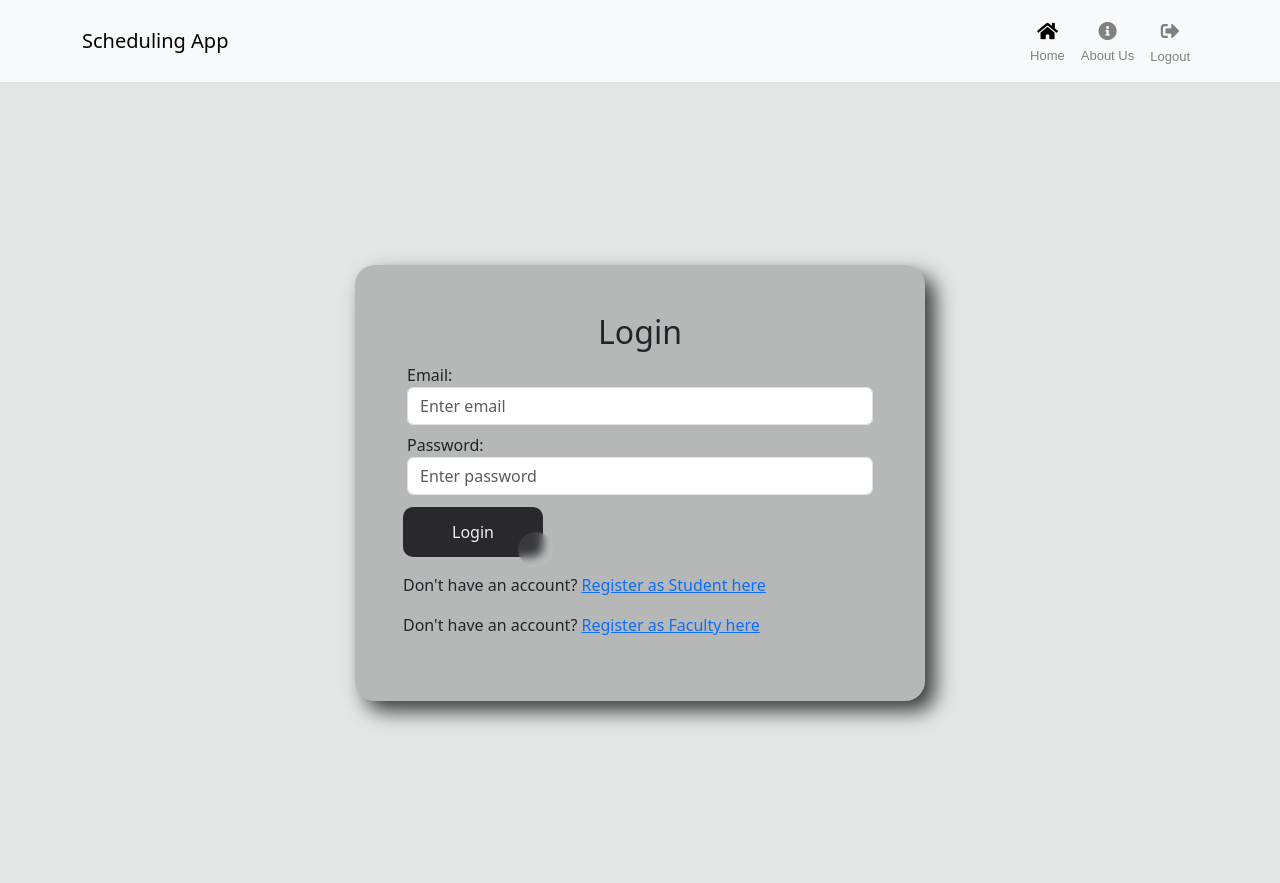
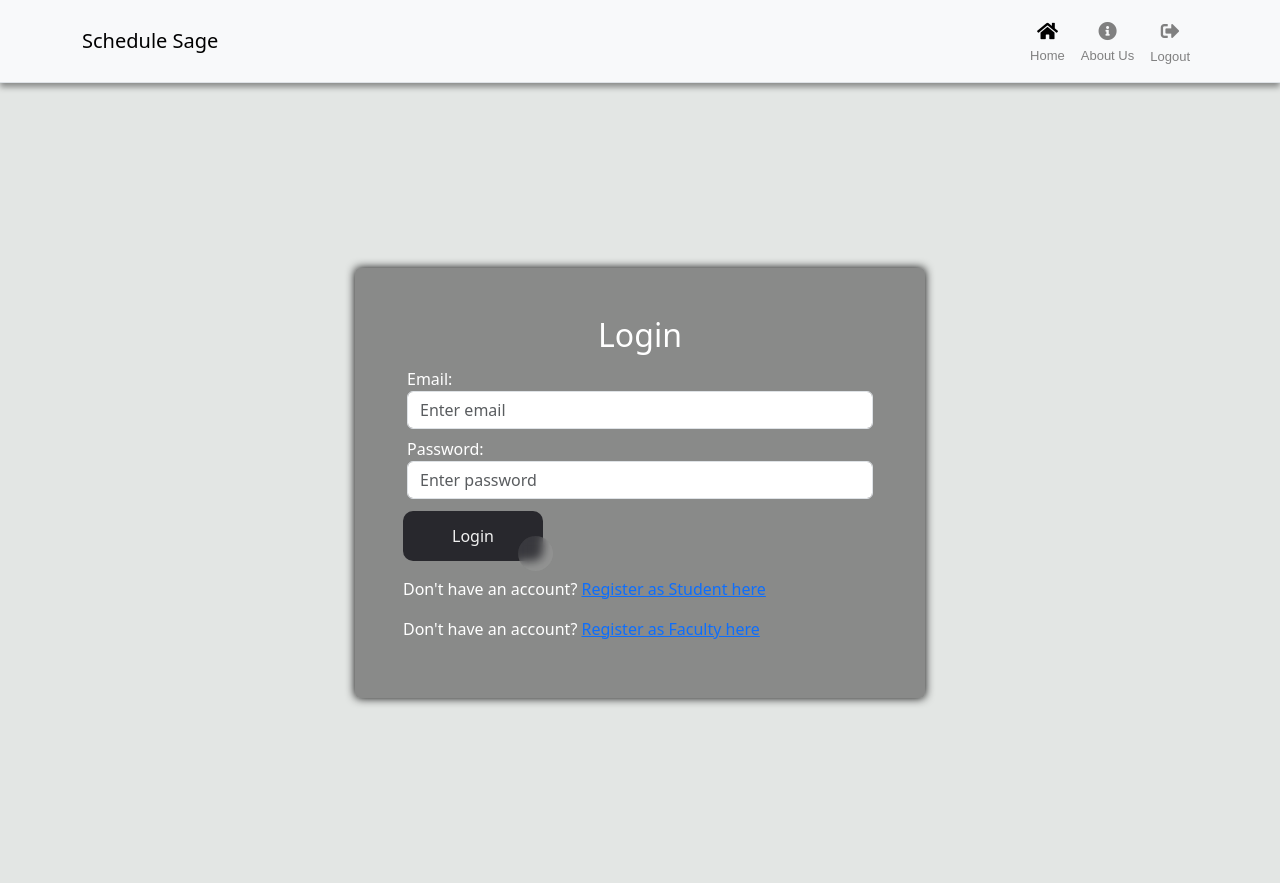
Before and after one commit to SaiSatya16/Schedule-Sage, a Flask app: page / in a window 1280 px wide. Run offline with Flask 3, Linux system fonts and the light colour scheme; some libraries are stand-ins or nearby versions.

Commit message:
adding styling for student_home.js

```diff
--- a/static/style.css
+++ b/static/style.css
@@ -193,10 +193,13 @@ svg:hover span {
 }
 
 .form-container {
-  background-color: rgba(0, 0, 0, 0.2);
-  box-shadow: 10px 10px 20px 0px rgba(0, 0, 0, 0.75);
-  height: 100%;
-  border-radius: 20px;
+  color: #fff;
+  background-color: rgba(0, 0, 0, 0.4);
+  padding: 40px;
+  border-radius: 5px;
+  box-shadow: 0 0 10px #000;
+  width: 500px;
+  height: 430px;
 }
 
 .login-input {
@@ -335,6 +338,45 @@ svg:hover span {
 }
 
 /*navbar.js*/
+.navbar-container {
+  background-color: #f8f9fa;
+  box-shadow: 0px 4px 6px rgba(0, 0, 0, 0.4);
+}
+
+.pulser {
+  width: 20px;
+  height: 20px;
+  background: red;
+  border-radius: 50%;
+  position: relative;
+  margin-left: 10px;
+}
+
+.pulser::after {
+  animation: pulse 1000ms cubic-bezier(0.9, 0.7, 0.5, 0.9) infinite;
+}
+
+@keyframes pulse {
+  0% {
+    opacity: 0;
+  }
+  50% {
+    transform: scale(1.4);
+    opacity: 0.4;
+  }
+}
+
+.pulser::after {
+  content: "";
+  position: absolute;
+  width: 100%;
+  height: 100%;
+  top: 0;
+  left: 0;
+  background: darkred;
+  border-radius: 50%;
+  z-index: -1;
+}
 
 /*faculty_home.js*/
 .fac-home-container {
@@ -389,3 +431,8 @@ svg:hover span {
   border: red solid;
   border-width: 1px;
 }
+
+/*student_home.js*/
+.schedule-time {
+  font-family: "Roboto";
+}
--- a/static/vue/components/faculty_home.js
+++ b/static/vue/components/faculty_home.js
@@ -75,7 +75,13 @@ const Facultyhome = Vue.component("facultyhome", {
               </div>
            </div>
            <div class="mt-4">
+              <div class="d-flex flex-row align-items-center">
+                 <div>
                     <h2>Today's Schedule</h2>
+                 </div>
+                 <div class="pulser"></div>
+              </div>
+           </div>
            <div v-if="currentDaySchedule.length === 0">
               <p>No schedule for today.</p>
            </div>
--- a/static/vue/components/navbar.js
+++ b/static/vue/components/navbar.js
@@ -1,9 +1,9 @@
 const Navbar = Vue.component("Navbar", {
   template: `
 
-  <nav class="navbar navbar-expand-lg navbar-light bg-light sticky-top border-bottom">
+  <nav class="navbar navbar-expand-lg sticky-top border-bottom navbar-container">
     <div class="container">
-    <a class="navbar-brand" href="/" > Scheduling App </a>
+    <a class="navbar-brand" href="/" > Schedule Sage </a>
       <button class="navbar-toggler" type="button" data-bs-toggle="collapse" data-bs-target="#navbarNavAltMarkup" aria-controls="navbarNavAltMarkup" aria-expanded="false" aria-label="Toggle navigation">
         <span class="navbar-toggler-icon"></span>
       </button>
@@ -34,16 +34,18 @@ const Navbar = Vue.component("Navbar", {
         <a class="nav-link" href="#/studentenroll" style="display: flex; flex-direction: column; align-items: center; text-align: center;">
           <i class="fas fa-bell fa-lg text-center"></i>
           <div class="menutext mt-2"><router-link class="menutext mt-2" to="/studentenroll">Enroll</router-link></div>
+
         </a>
+
       </li>
 
 
       <!-- Logout -->
-      <li class="nav-item border-left h-25">
-      <button @click='logout' class="nav-link active d-lg-block" style="display: flex; flex-direction: column; align-items: center; text-align: center; border: none; background: none;">
+      <li class="nav-item">
+      <a @click='logout' class="nav-link active d-lg-block" style="display: flex; flex-direction: column; align-items: center; text-align: center; border: none; background: none;">
           <i class="fas fa-sign-out-alt fa-lg text-center"></i>
           <div class="menutext">Logout</div>
-      </button>
+      </a>
       </li>
 
 
@@ -51,6 +53,8 @@ const Navbar = Vue.component("Navbar", {
       </div>
     </div>
   </nav>
+
+
 
   `,
   data() {
--- a/static/vue/components/student_home.js
+++ b/static/vue/components/student_home.js
@@ -1,19 +1,25 @@
 const Studenthome = Vue.component("studenthome", {
   template: `
-        <div class="container mt-4">
+  <div class="main-container pb-5">
+        <div class="container">
             <div class="row">
                 <div class="col-lg-8 offset-lg-2">
                     <div class="mt-4">
+                    <div class="d-flex flex-row align-items-center">
+                        <div>
                             <h2>Today's Schedule</h2>
+                        </div>
+                        <div class="pulser"></div>
+                    </div>
                         <div v-if="todayTimetable.length === 0">
                             <p>No schedule for today.</p>
                         </div>
                         <div v-else>
                             <ul class="list-group">
-                                <li class="list-group-item" v-for="schedule in todayTimetable" :key="schedule.id">
+                                <li class="rlist-group-item p-3 mb-1" v-for="schedule in todayTimetable" :key="schedule.id">
                                     <h5>{{ schedule.course_name }}</h5>
                                     <p class="mb-1">by <span class="badge bg-secondary">{{ schedule.faculty_name }}</span></p>
-                                    <p>
+                                    <p class="schedule-time">
                                         <i class="fas fa-clock fa-lg text-center" style="font-size: 1.0rem"></i>
                                         {{ schedule.start_time }}
                                         <span class="mx-1">To</span>
@@ -30,7 +36,7 @@ const Studenthome = Vue.component("studenthome", {
                             <p>No upcoming schedules.</p>
                         </div>
                         <div v-else>
-                            <ul class="list-group">
+                            <ul class="list-group ">
                                 <li class="list-group-item" v-for="schedule in upcomingTimetable" :key="schedule.id">
                                     <h5>{{ schedule.course_name }}</h5>
                                     <p class="mb-1">by <span class="badge bg-secondary">{{ schedule.faculty_name }}</span></p>
@@ -50,13 +56,14 @@ const Studenthome = Vue.component("studenthome", {
                 </div>
             </div>
         </div>
+    <div class="main-container pb-5">
     `,
   data() {
     return {
-            userRole: localStorage.getItem('role'),
-            token: localStorage.getItem('auth-token'),
-            username: localStorage.getItem('username'),
-            student_id: localStorage.getItem('id'),
+      userRole: localStorage.getItem("role"),
+      token: localStorage.getItem("auth-token"),
+      username: localStorage.getItem("username"),
+      student_id: localStorage.getItem("id"),
       error: null,
       timetable: [],
     };
@@ -67,7 +74,7 @@ const Studenthome = Vue.component("studenthome", {
       const currentDay = new Date().getDay();
 
       // Filter the timetable for today
-            return this.timetable.filter(schedule => {
+      return this.timetable.filter((schedule) => {
         const scheduleDay = new Date(schedule.day).getDay();
         return scheduleDay === currentDay;
       });
@@ -77,7 +84,7 @@ const Studenthome = Vue.component("studenthome", {
       const currentDate = new Date();
 
       // Filter the timetable for upcoming schedules
-            return this.timetable.filter(schedule => {
+      return this.timetable.filter((schedule) => {
         const scheduleDate = new Date(schedule.day);
         return scheduleDate > currentDate;
       });
@@ -106,9 +113,21 @@ const Studenthome = Vue.component("studenthome", {
     },
     formatScheduleDate(dateString) {
       const date = new Date(dateString);
-            const days = ['Sunday', 'Monday', 'Tuesday', 'Wednesday', 'Thursday', 'Friday', 'Saturday'];
+      const days = [
+        "Sunday",
+        "Monday",
+        "Tuesday",
+        "Wednesday",
+        "Thursday",
+        "Friday",
+        "Saturday",
+      ];
       const dayName = days[date.getDay()];
-            const formattedDate = `${date.getDate().toString().padStart(2, '0')}-${(date.getMonth() + 1).toString().padStart(2, '0')}-${date.getFullYear()}`;
+      const formattedDate = `${date.getDate().toString().padStart(2, "0")}-${(
+        date.getMonth() + 1
+      )
+        .toString()
+        .padStart(2, "0")}-${date.getFullYear()}`;
       return `${formattedDate} (${dayName})`;
     },
   },
```
Lines whose indentation alone changed are shown as unchanged.
